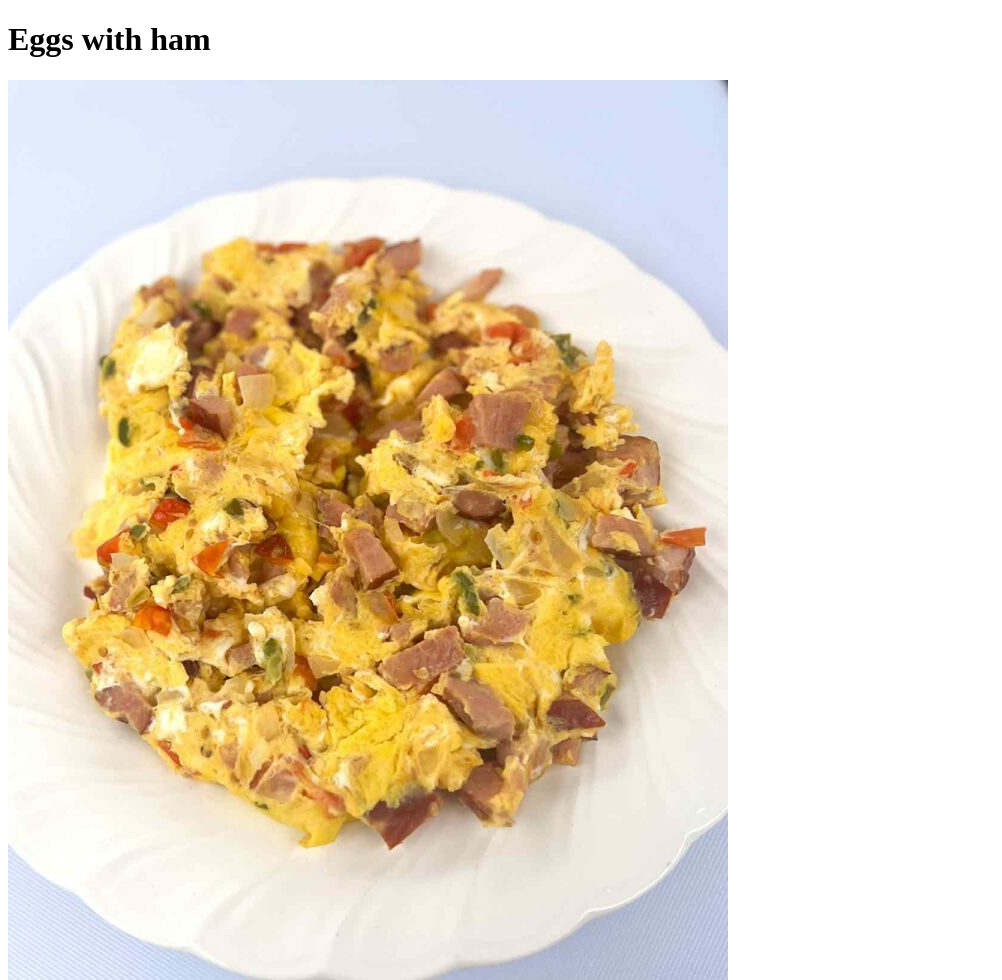
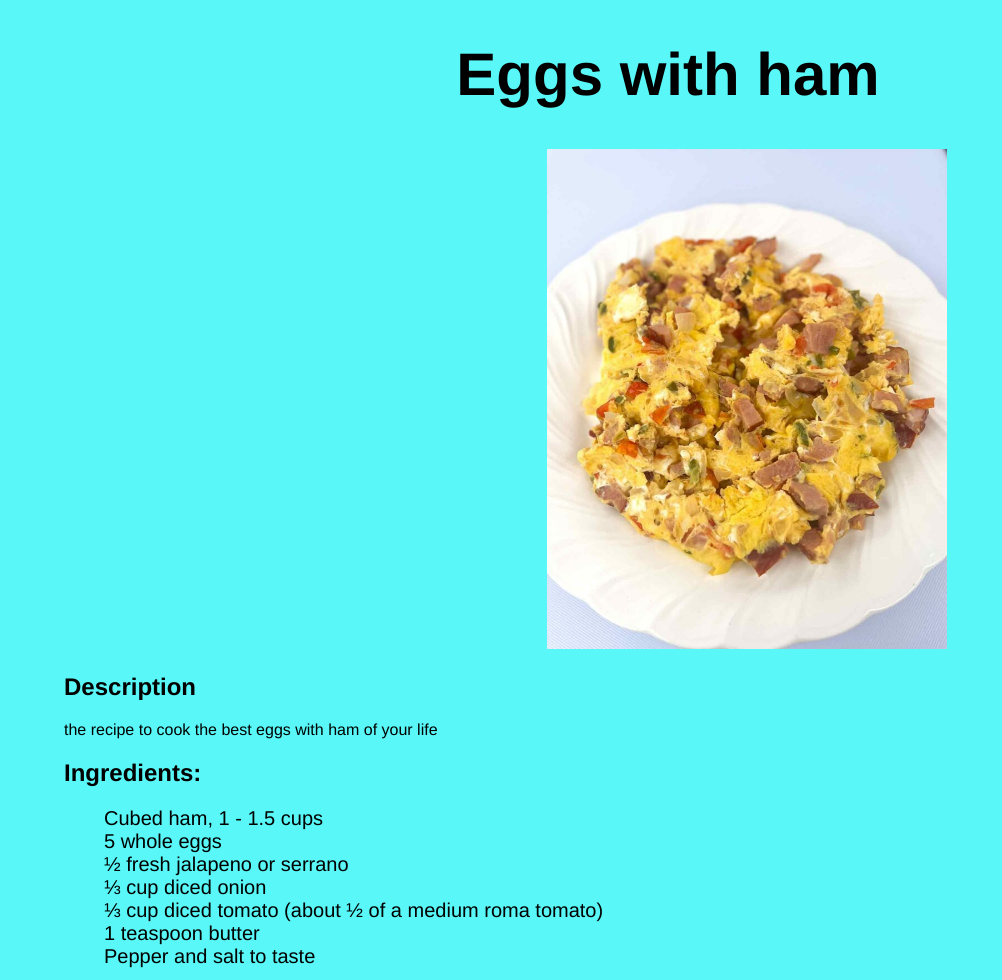
Before and after one commit to LuisGMS/odin-recipes, a plain HTML site: page recipes/eggswithham.html in a window 1280 px wide. Shown: the top 980 px of the page, without its empty margins (0-1002 px from the left). Drawn offline with Linux system fonts and the light colour scheme.

Commit message:
Added the "style.css" file that contains the styles for "index.html" page Inside "recipes" folder we added "recipesstyle.css" that contains the styles for each recipe pages

```diff
--- a/recipes/eggswithham.html
+++ b/recipes/eggswithham.html
@@ -3,6 +3,7 @@
 <head>
     <meta charset="UTF-8">
     <meta name="viewport" content="width=device-width, initial-scale=1.0">
+    <link rel="stylesheet" href="recipesstyle.css">
     <title>eggs with ham</title>
 </head>
 <body>
--- /dev/null
+++ b/recipes/recipesstyle.css
@@ -0,0 +1,30 @@
+body{
+    background-color: rgb(89, 247, 247);
+    font-family: Helvetica, Times, serif;
+    margin-left: 5%;
+}
+
+img{
+    width: 400px;
+    height: auto;
+    padding-left: 40%;
+
+}
+
+h1{
+    text-align: center;
+    font-size: 60px;
+    font-weight: bold;
+}
+
+ul{
+    list-style-type: none;
+    font-size: 20px;
+    color: rgb(0, 0, 0);
+}
+
+li a{
+    text-decoration: none;
+    color: rgb(0, 0, 0);
+    background-color: rgb(188, 250, 250);
+}
--- /dev/null
+++ b/style.css
@@ -0,0 +1,22 @@
+body{
+    background-color: rgb(89, 247, 247);
+    font-family: Helvetica, Times, serif;
+}
+
+h1{
+    text-align: center;
+    font-size: 60px;
+    font-weight: bold;
+}
+
+ul{
+
+    font-size: 40px;
+    color: rgb(0, 0, 0);
+}
+
+li a{
+    text-decoration: none;
+    color: rgb(0, 0, 0);
+    background-color: rgb(188, 250, 250);
+}
```
Also changed, not shown: index.html (+1 -0 lines), recipes/frenchfries.html (+1 -0 lines), recipes/spaghetti.html (+1 -0 lines).
